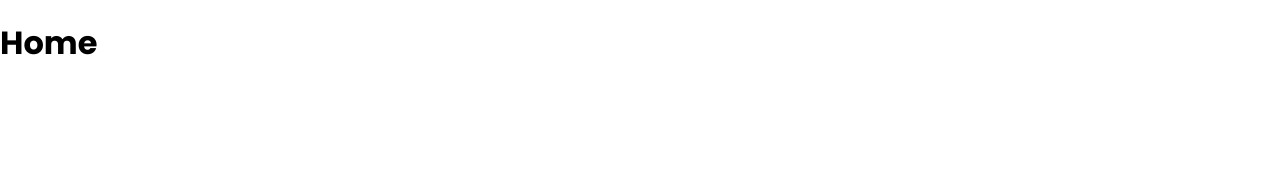
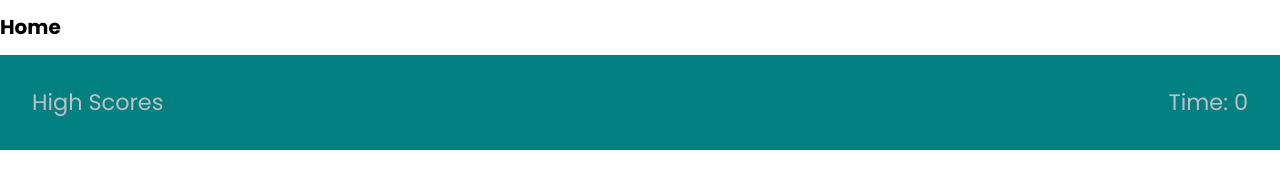
Before and after one commit to andradag/game-quiz, a plain HTML site: page index.html in a window 1280 px wide. Drawn offline with Linux system fonts and the light colour scheme.

Commit message:
styled header all pages

```diff
--- a/assets/css/styles.css
+++ b/assets/css/styles.css
@@ -1,3 +1,13 @@
+
+:root {
+    /* CSS HEX */
+    --teal: #008080;
+    --maximum-red: #d62828ff;
+    --orange: #f77f00ff;
+    --oliver: #808000;
+    --silver: #C0C0C0;
+  }
+
 * {
   box-sizing: border-box;
 }
@@ -6,4 +16,33 @@ body {
   margin: 0;
   font-family: "Poppins", sans-serif;
   line-height: 1.4;
+  font-size: 10px;
 }
+
+.header {
+  color: var(--silver);
+  font-size: 1.4rem;
+  background-color: var(--teal);
+}
+
+.nav-container {
+  display: flex;
+  flex-direction: row;
+  justify-content: space-between;
+}
+
+.nav-item {
+  padding: 2rem;
+}
+
+.nav-item a {
+  text-decoration: none;
+  color: var(--silver);
+}
+
+@media screen and (max-width: 576px) {
+  .nav-container {
+    flex-direction: column;
+    align-items: center;
+  }
+}a
--- a/index.html
+++ b/index.html
@@ -15,6 +15,14 @@
   </head>
   <body>
     <h1>Home</h1>
+    <header class="header">
+      <nav class="nav-container">
+        <div class="nav-item">
+          <a href="./highscores.html">High Scores</a>
+        </div>
+        <div class="nav-item">Time: <span>0</span></div>
+      </nav>
+    </header>
     <script src="./assets/js/index.js"></script>
   </body>
 </html>
```
Also changed, not shown: highscores.html (+7 -0 lines).
